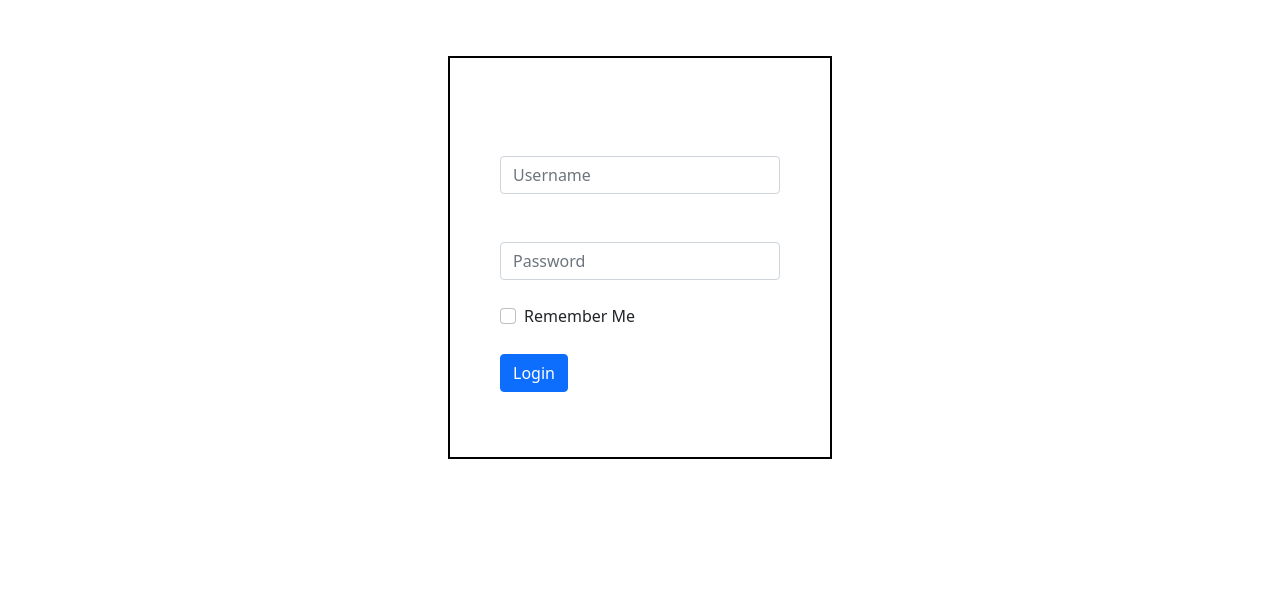
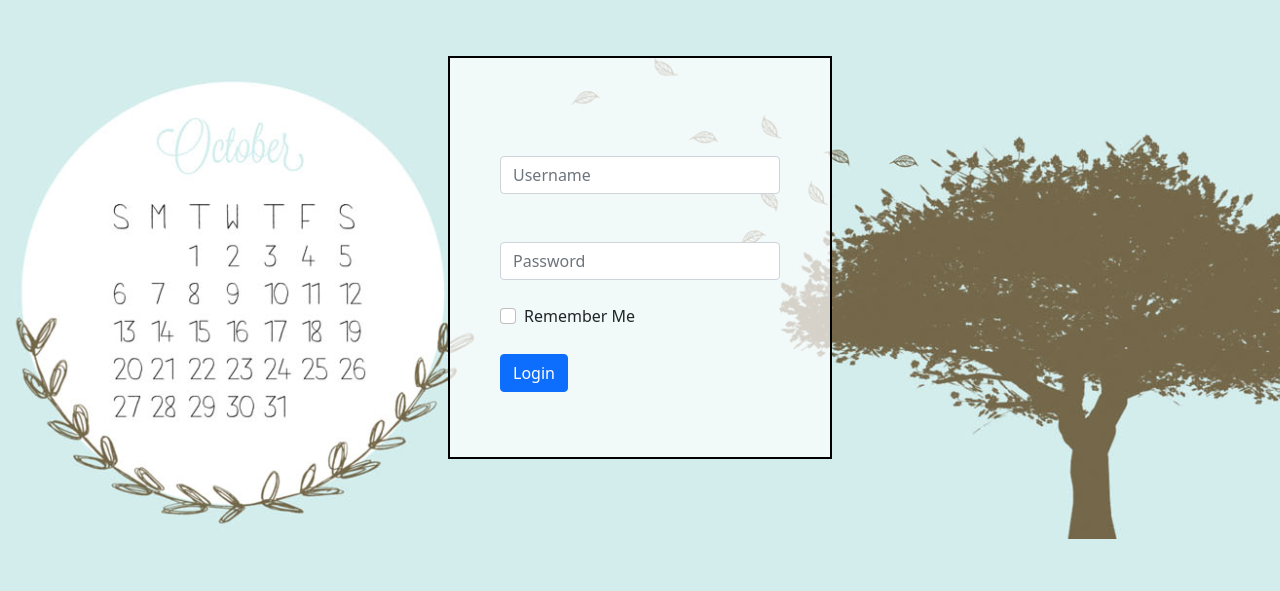
Before and after one commit to anijaj/ToDoList, a plain HTML site: page index.html in a window 1280 px wide. Shown: the part 209-800 px from the top of the page. Drawn offline with nearby package versions, Linux system fonts and the light colour scheme.

Commit message:
Update style.css

```diff
--- a/css/style.css
+++ b/css/style.css
@@ -16,7 +16,7 @@
 
 .homebody
 {
-    background-image: url("October-Desktop-She-Sows-Seeds.jpg");
+    background-image: url("/October-Desktop-She-Sows-Seeds.jpg");
     background-size: cover;
     height: auto;
     width: auto;
```
